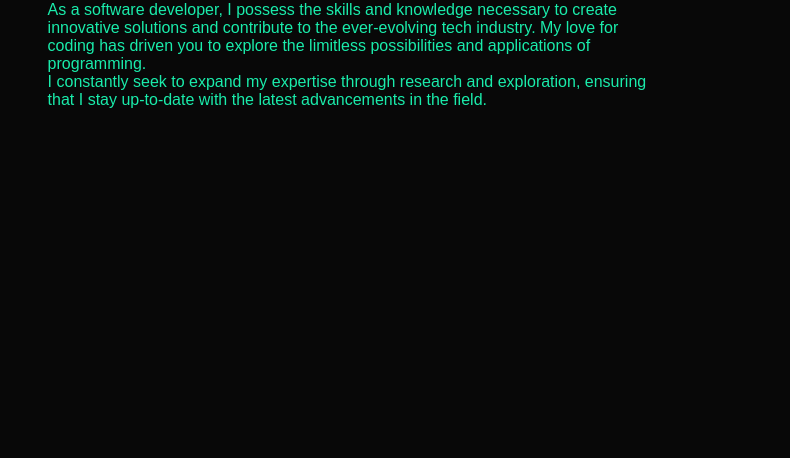
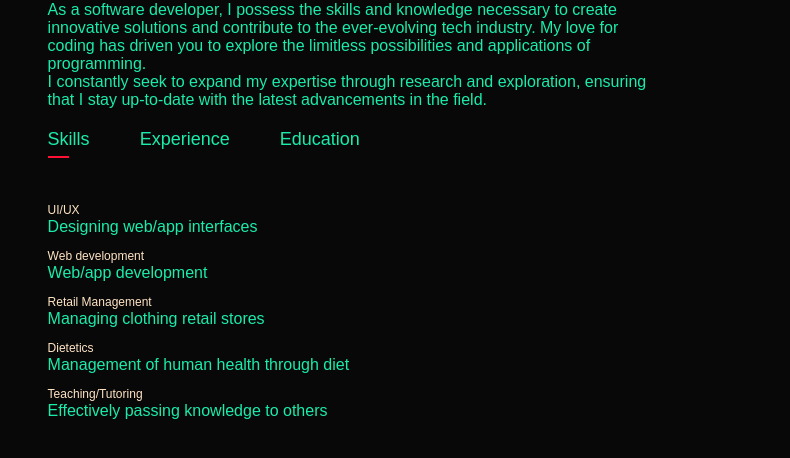
Before and after one commit to TheCyberAyo/Ayongezwa_Porfolio, a plain HTML site: page Index.html in a window 1280 px wide. Shown: the part 1048-1506 px from the top of the page, 490-1280 px from the left. Before the commit the page ends 1462 px from the top, so only its background shows below. Drawn offline with Linux system fonts and the light colour scheme.

Commit message:
Activated about me section

```diff
--- a/Index.html
+++ b/Index.html
@@ -48,6 +48,37 @@
                             My love for coding has driven you to explore the limitless possibilities and applications of programming.<br>
                             I constantly seek to expand my expertise through research and exploration, ensuring that I stay up-to-date with the latest advancements in the field.
                         <div class="tab-titles">
+                            <p class="tab-links active-link" onclick="opentab('skills')">Skills</p>
+                            <p class="tab-links" onclick="opentab('experience')">Experience</p>
+                            <p class="tab-links" onclick="opentab('education')">Education</p>
+
+                        </div>
+                        <div class="tab-contents active-tab" id="skills">
+                            <ul>
+                                <li> <span>UI/UX</span><br>Designing web/app interfaces</li>
+                                <li> <span>Web development</span><br>Web/app development</li>
+                                <li> <span>Retail Management</span><br>Managing clothing retail stores</li>
+                                <li> <span>Dietetics</span><br>Management of human health through diet</li>
+                                <li> <span>Teaching/Tutoring</span><br>Effectively passing knowledge to others</li>
+                            </ul>
+
+                        </div>
+                        <div class="tab-contents" id="experience">
+                            <ul>
+                                <li> <span>2022</span><br>Call Center Agent</li>
+                                <li> <span>2016-2018</span><br>Math Tutor/coach</li>
+                                <li> <span>2016</span><br>Math, Science and English Tutor</li>
+
+                            </ul>
+
+                        </div>
+                        <div class="tab-contents" id="education">
+                            <ul>
+                                <li> <span>2015-2021</span><br>BSc Dietetics at the University of the Western Cape</li>
+                                <li> <span>2021-2022</span><br>Diploma in Retail Management at Alison Online</li>
+                                <li> <span>2022</span><br>TEFL Certificate at Teacher Record</li>
+                                <li> <span>2023</span><br>Software Development at CodeSpace</li>
+                            </ul>
 
                         </div>
                     </div>
@@ -56,6 +87,11 @@
             </div>
         </div>
 
-        <script src="" async defer></script>
+        <script src="" async defer>
+
+            var tablinks = document.getElementsByClassName("tab-links");
+            var tabcontents = document.getElementsByClassName("tab-contents");
+            function opentab (tabName)
+        </script>
     </body>
 </html>
--- a/style.css
+++ b/style.css
@@ -107,3 +107,53 @@ nav ul li a:hover::after{
     font-weight: 500;
     color: #fff;
 }
+
+.tab-titles {
+    display: flex;
+    padding: 20px 0 40px;
+}
+
+.tab-links {
+    margin-right: 50px;
+    font-size: 18px;
+    font-weight: 400;
+    cursor: pointer;
+    position: relative;
+}
+
+.tab-links::after {
+    content: '';
+    width: 0;
+    height: 2.5px;
+    background: #ff1035;
+    position: absolute;
+    left: 0;
+    bottom: -8px;
+    transition: 0.5s;
+}
+
+.tab-links.active-link::after{
+    width: 50%;
+}
+
+.tab-contents ul li{
+    list-style: none;
+    margin: 10px 0;
+}
+
+.tab-contents ul li span{
+    color:bisque;
+    font-size: 12px;
+}
+
+.tab-contents {
+    display: none;
+}
+
+.tab-contents.active-tab{
+    display: block;
+}
+
+.tab-contents.active-tab{
+
+}
```
